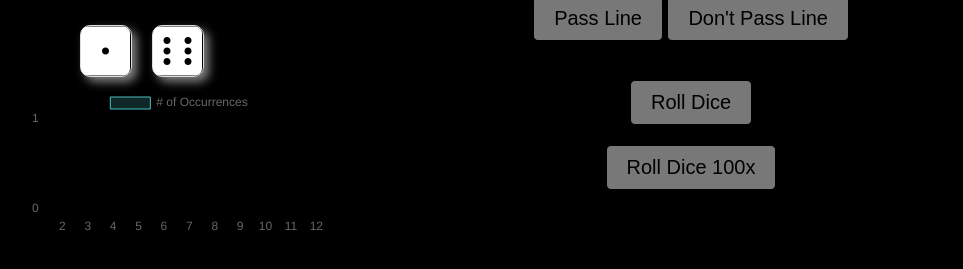
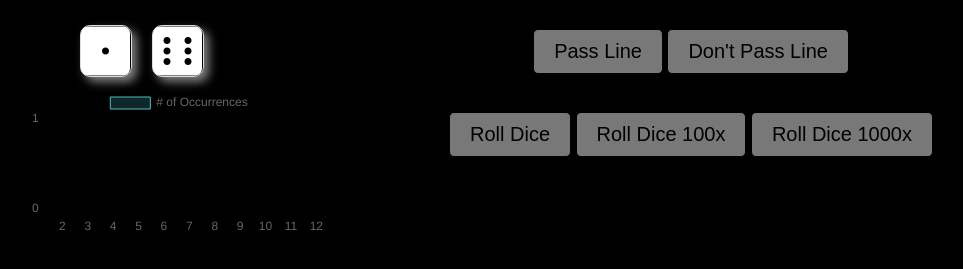
Before and after one commit to H0nzab/hazard_simulation_web, a website: page gamlbing_html/dices.html in a window 1280 px wide. Shown: the part 351-620 px from the top of the page, without its empty margins (205-1168 px from the left). Drawn offline with nearby package versions, Linux system fonts and the light colour scheme.

Commit message:
1000 roll
roll dice 1000

```diff
--- a/gambling_js/dices.js
+++ b/gambling_js/dices.js
@@ -141,6 +141,19 @@ function rollSingleDie() {
     updateChart();
   }
 
+  function rollDiceThousand(){
+    for (let i = 0; i < 1000; i++) {
+      const result1 = rollSingleDie();
+      const result2 = rollSingleDie();
+
+      const sum = result1 + result2;
+
+      myStats[sum] += 1;
+    }
+    updateChart();
+  }
+
+
   function resolveBet(sum) {
     const status = document.getElementById("gameStatus");
     if (currentBet === "pass") {
--- a/gamlbing_html/dices.html
+++ b/gamlbing_html/dices.html
@@ -48,8 +48,12 @@
         <section class="status">
           <h3 id="gameStatus"></h3>
         </section>
-        <button class="btn" onclick="rollDice()">Roll Dice</button>
-        <button class="btn" onclick="rollDiceHundred()">Roll Dice 100x</button>
+        <aside class="rollButtons">
+          <button class="btn" onclick="rollDice()">Roll Dice</button>
+          <button class="btn" onclick="rollDiceHundred()">Roll Dice 100x</button>
+          <button class="btn" onclick="rollDiceThousand()">Roll Dice 1000x</button>
+        </aside>
+
       </div>
     </div>
 
```
